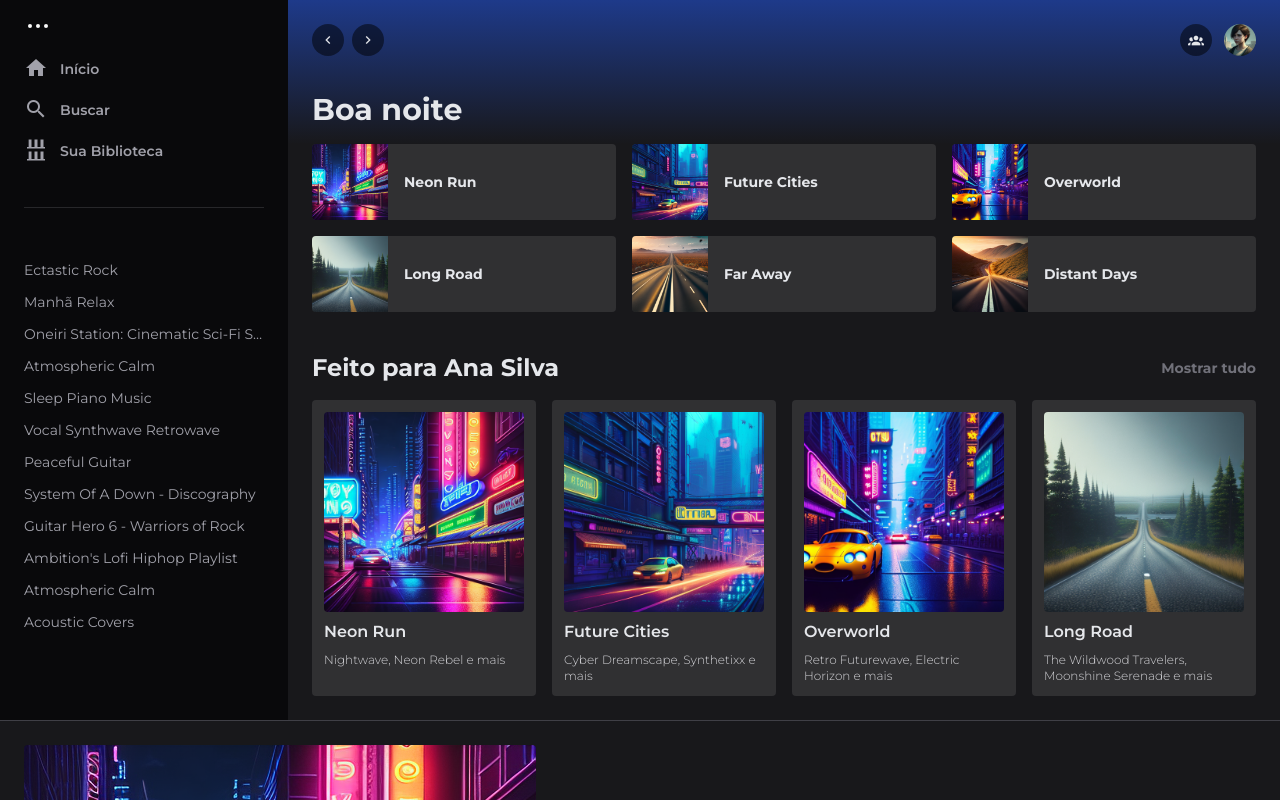
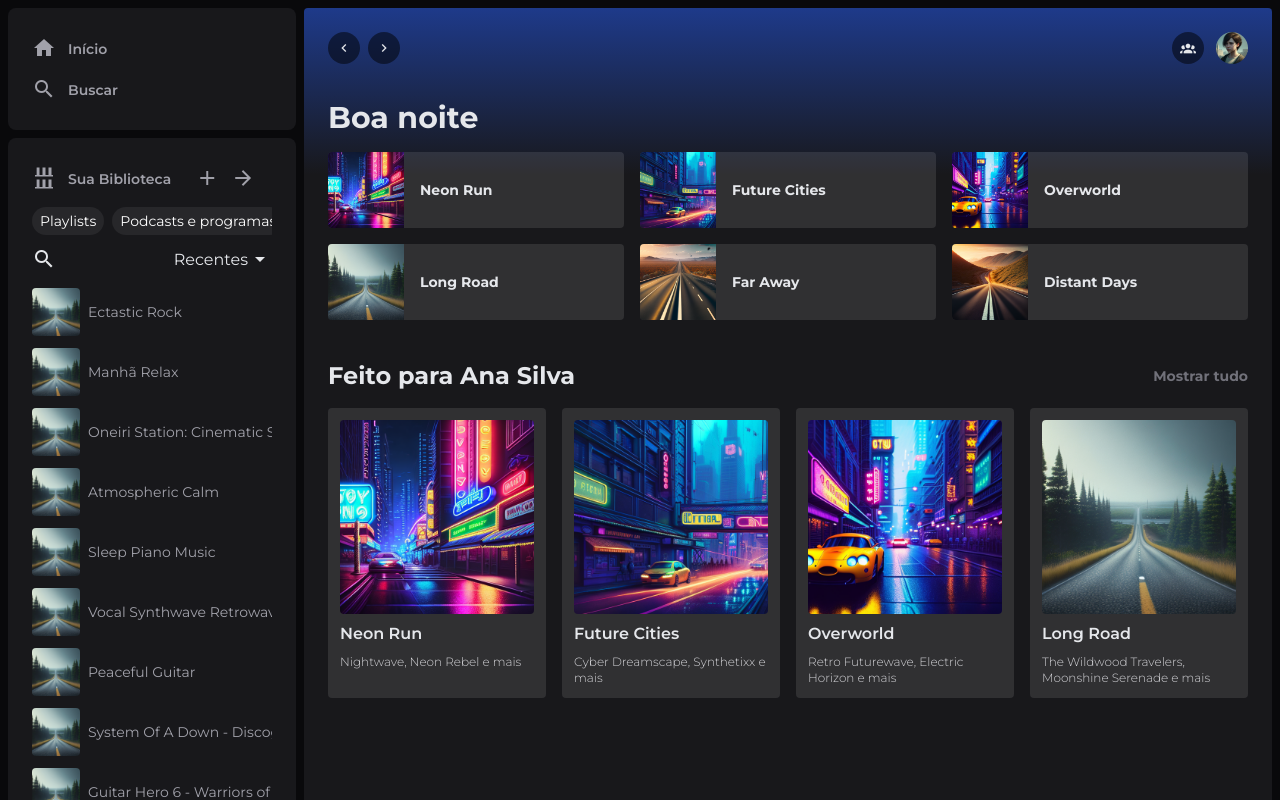
Before and after one commit to volinha/spoti-wind, a Next.js app: page / in a window 1280 px wide. Shown: the top 800 px of the page. Built offline with nearby package versions, Linux system fonts and the light colour scheme.

Commit message:
feat(style): upgrading to most recent design

```diff
--- a/src/app/assets/data.json
+++ b/src/app/assets/data.json
@@ -10,10 +10,7 @@
       "Vocal Synthwave Retrowave",
       "Peaceful Guitar",
       "System Of A Down - Discography",
-      "Guitar Hero 6 - Warriors of Rock",
-      "Ambition's Lofi Hiphop Playlist",
-      "Atmospheric Calm",
-      "Acoustic Covers"
+      "Guitar Hero 6 - Warriors of Rock"
     ],
     "playlists": [
       {
@@ -53,5 +50,8 @@
       "currentTime": "0:36",
       "totalTime": "3:49",
       "coverurl": "/capa1.png"
-    }
+    },
+    "tags": [
+      "Playlists", "Podcasts e programas", "Álbuns", "Artistas", "Baixados"
+    ]
   }
--- a/src/app/components/Footer/Footer.tsx
+++ b/src/app/components/Footer/Footer.tsx
@@ -4,7 +4,7 @@ import Image from "next/image";
 export default function Footer({ playing } : { playing: CurrentlyPlaying }) {
   const imgSize = 76;
   return (
-    <footer className='bg-zinc-900 border-t border-zinc-700 p-6 max-h-min flex items-center justify-between'>
+    <footer className='bg-zinc-950 p-6 w-full z-10 max-h-min flex items-center justify-between'>
         <div className='flex items-center gap-2'>
           <Image
             className='w-full rounded'
@@ -13,7 +13,7 @@ export default function Footer({ playing } : { playing: CurrentlyPlaying }) {
             height={imgSize}
             alt='album cover'
           />
-          <div className='flex flex-col gap-1 text-sm '>
+          <div className='flex flex-col gap-1 text-sm'>
             <strong className='font-semibold cursor-pointer hover:underline'>{playing.song}</strong>
             <span className='font-light text-zinc-300 cursor-pointer hover:underline'>
               {playing.artist}
--- a/src/app/components/Main/Main.tsx
+++ b/src/app/components/Main/Main.tsx
@@ -5,7 +5,7 @@ export default function Main({user}:{user: User}) {
   const imgSize = 76;
 
   return (
-    <main className='flex-1 p-6 bg-gradient-to-b from-blue-900 from-0% to-zinc-900 to-20%'>
+    <main className='flex-1 m-2 ml-0 mb-0 rounded p-6 bg-gradient-to-b from-blue-900 from-0% to-zinc-900 to-20%'>
           <div className='flex items-center gap-3 justify-between'>
             <div className="flex items-center gap-2">
               <button className='bg-black/50 rounded-full w-8 h-8 flex items-center justify-center'>
--- a/src/app/components/Sidebar/Sidebar.tsx
+++ b/src/app/components/Sidebar/Sidebar.tsx
@@ -1,13 +1,12 @@
 import { User } from "@/app/types";
+import Image from "next/image";
+
+import PlaylistDefault from "../../../../public/capa4.png";
 
 export default function Sidebar({ user }: { user: User }) {
   return (
-    <aside className='w-72 bg-zinc-950 p-6'>
-          <div className='flex items-center gap-1 pb-6 pl-1'>
-            <div className='w-1 h-1 bg-zinc-50 rounded-full'></div>
-            <div className='w-1 h-1 bg-zinc-50 rounded-full'></div>
-            <div className='w-1 h-1 bg-zinc-50 rounded-full'></div>
-          </div>
+    <aside>
+      <div className='w-72 rounded-lg bg-zinc-900 p-6 m-2 mb-0'>
         <nav className='space-y-2'>
           <a
             href=''
@@ -21,19 +20,42 @@ export default function Sidebar({ user }: { user: User }) {
             <i className='mdi mdi-magnify text-2xl'></i>
             Buscar
           </a>
-            <a
-              href=''
-              className='flex items-center gap-3 text-sm font-semibold text-zinc-400 hover:text-zinc-50 active:text-zinc-50 transition-all'>
+        </nav>
+      </div>
+      <nav className='w-72 h-full rounded-lg bg-zinc-900 p-6 m-2 mb-0 relative'>
+        <div className='flex items-center gap-3 text-sm font-semibold text-zinc-400 hover:text-zinc-50 active:text-zinc-50 transition-all'>
           <i className='mdi mdi-library-shelves text-2xl'></i>
           Sua Biblioteca
-            </a>
-          </nav>
-          <nav className='mt-10 pt-10 border-t border-zinc-800'>
+          <div className='flex-row-reverse'></div>
+          <i className='mdi mdi-plus text-2xl'></i>
+          <i className='mdi mdi-arrow-right text-2xl'></i>
+        </div>
+        <div className='flex flex-row items-center gap-2 overflow-x-hidden'>
+          {user.tags.map((item, index) => {
+            return (
+              <div
+                className='text-sm p-1 px-2 mt-3 rounded-full whitespace-nowrap bg-zinc-800 text-white hover:text-zinc-50 transition-all'
+                key={index}>
+                {item}
+              </div>
+            );
+          })}
+        </div>
+        <div className='w-full flex flex-row items-center justify-between pt-2'>
+          <div>
+            <i className='mdi mdi-magnify text-2xl'></i>
+          </div>
+          <div className="flex items-center">
+            Recentes
+            <i className='mdi mdi-menu-down text-2xl'></i>
+            </div>
+        </div>
         {user.userplaylists.map((item, index) => {
           return (
             <div
-                  className='text-sm truncate mt-3 text-zinc-400 hover:text-zinc-50 transition-all cursor-default'
+              className='flex flex-row items-center gap-2 text-sm truncate mt-3 text-zinc-400 hover:text-zinc-50 transition-all cursor-default overflow-y-hidden'
               key={index}>
+              <Image className='rounded' src={PlaylistDefault} width={48} height={32} alt='' />
               {item}
             </div>
           );
--- a/src/app/page.tsx
+++ b/src/app/page.tsx
@@ -5,7 +5,7 @@ import Footer from "./components/Footer/Footer";
 
 export default function Home() {
   return (
-    <div className='h-screen flex flex-col'>
+    <div className='h-screen flex flex-col bg-zinc-950 overflow-y-hidden'>
       <div className='flex flex-1'>
         <Sidebar user={data}/>
         <Main user={data} />
--- a/src/app/types.ts
+++ b/src/app/types.ts
@@ -4,6 +4,7 @@ export interface User {
     userplaylists: string[];
     playlists: Playlist[];
     playing: CurrentlyPlaying;
+    tags: string[];
 }
 
 export interface Playlist {
```
Lines whose indentation alone changed are shown as unchanged.
